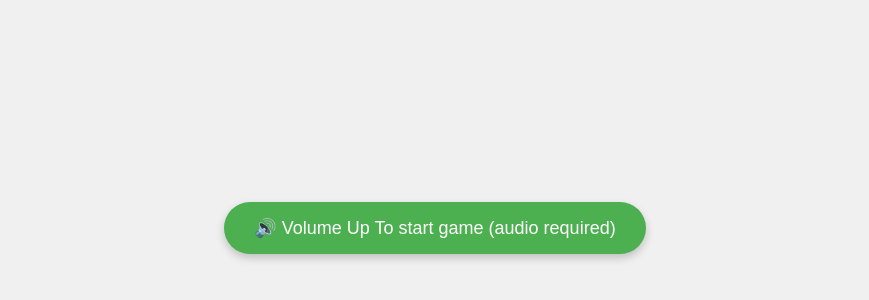
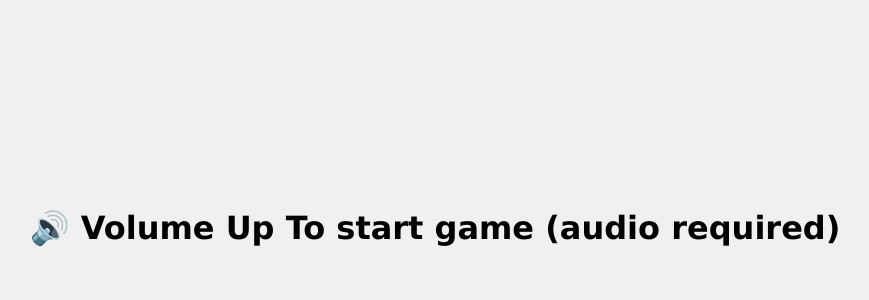
Before and after one commit to ekfun/money-run, a plain HTML site: page index.html in a window 1280 px wide. Shown: the part 172-472 px from the top of the page, without its empty margins (205-1074 px from the left). Drawn offline with Linux system fonts and the light colour scheme.

Commit message:
Update index.html

```diff
--- a/index.html
+++ b/index.html
@@ -8,7 +8,7 @@
 </head>
 <body>
     <div class="volume-control">
-        <button id="volumeUpBtn" class="volume-btn">🔊 Volume Up To start game (audio required)</button>
+        <h1 style="font-family:verdana">🔊 Volume Up To start game (audio required)</h1>
         <audio id="song" src="crab-rave.mp3" preload="auto"></audio>
     </div>
 
```
